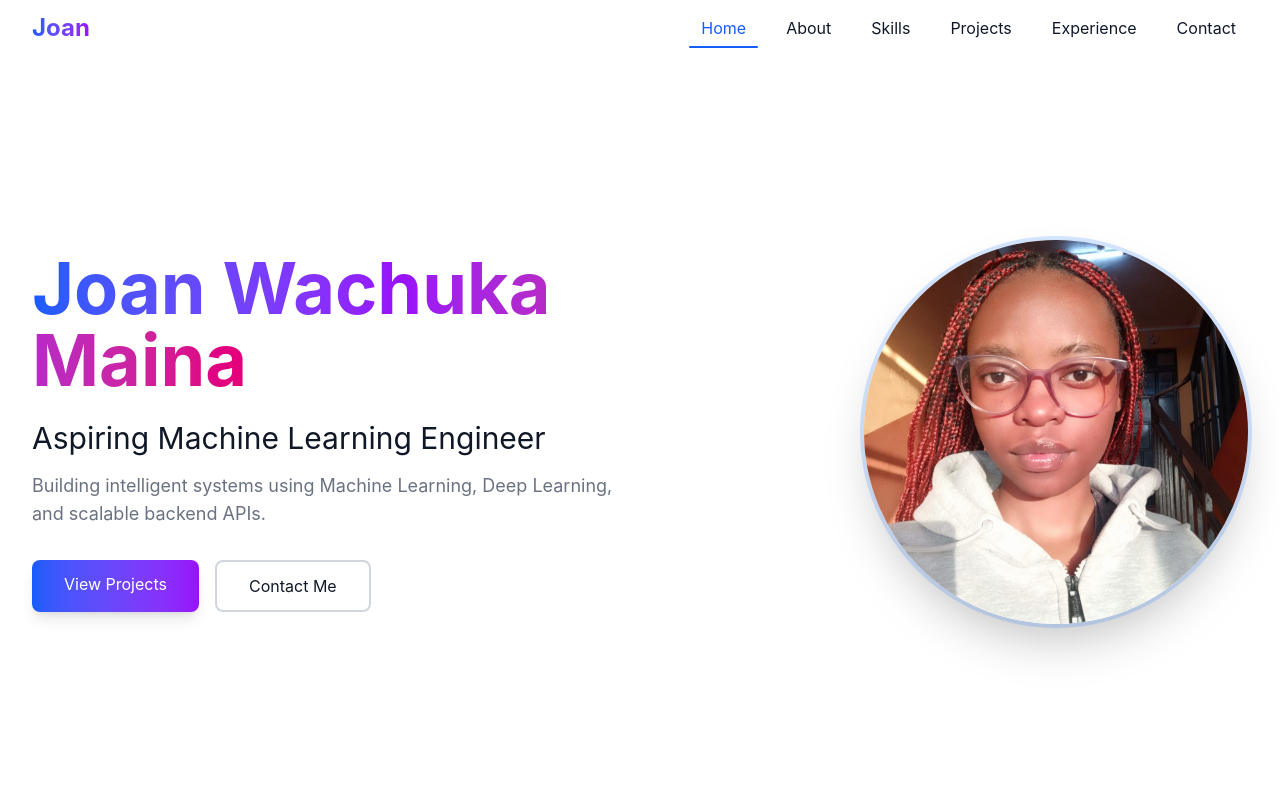
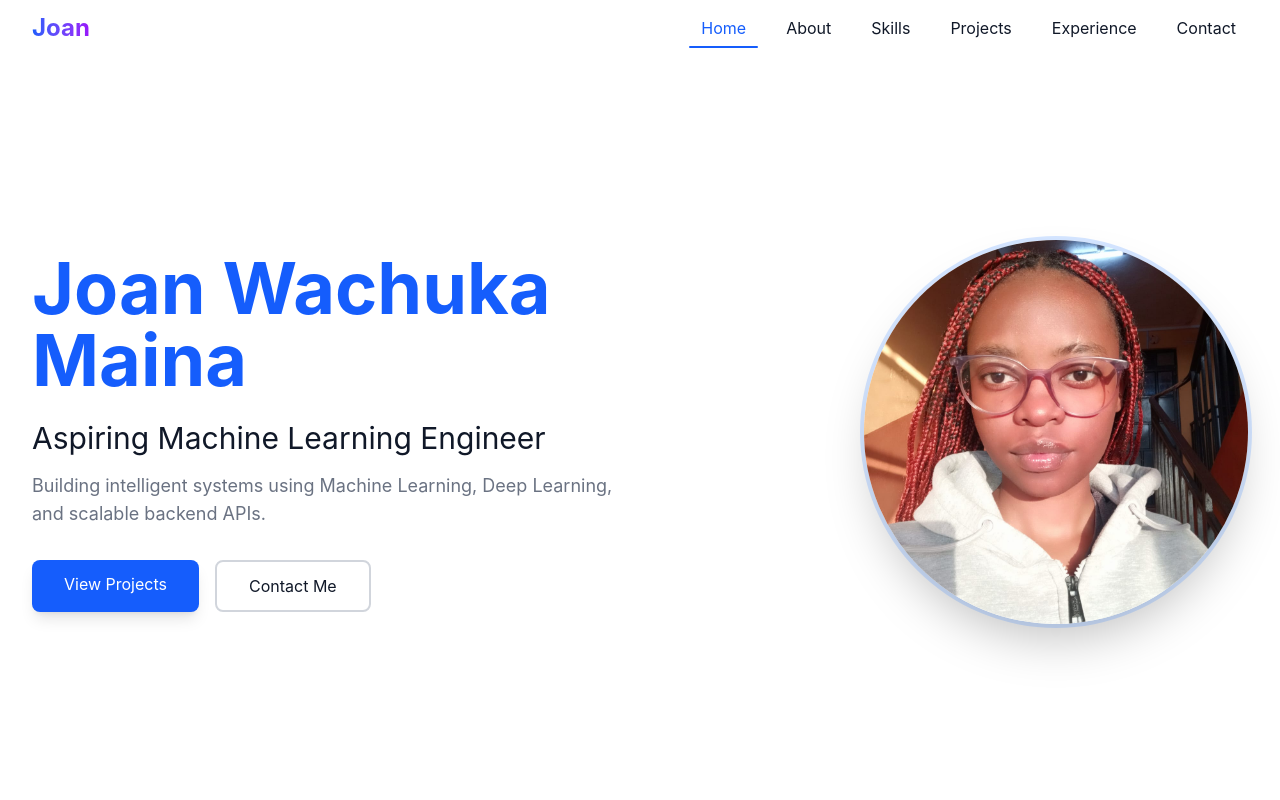
Before and after one commit to jianna4/portfolio, a React app: page / in a window 1280 px wide. Shown: the top 800 px of the page. Built offline with nearby package versions, Linux system fonts and the light colour scheme; the HTML template or start-up script is replaced by a standard one.

Commit message:
change ofcolorschema

```diff
--- a/src/components/Contacts.jsx
+++ b/src/components/Contacts.jsx
@@ -127,7 +127,7 @@ const Contact = () => {
 
               <button
                 type="submit"
-                className="w-full px-6 py-3 bg-gradient-to-r from-blue-600 to-purple-600 text-white rounded-lg hover:scale-105 transition-transform duration-300 shadow-lg"
+                className="w-full px-6 py-3 bg-blue-600  text-white rounded-lg hover:scale-105 transition-transform duration-300 shadow-lg"
               >
                 Send Message
               </button>
--- a/src/components/Hero.jsx
+++ b/src/components/Hero.jsx
@@ -11,7 +11,7 @@ const Hero = () => {
           {/* Left side - Text Content */}
           <div className="flex-1 text-center md:text-left">
             <h1 className="text-4xl sm:text-5xl md:text-6xl lg:text-7xl font-bold mb-6">
-              <span className="bg-gradient-to-r from-blue-600 via-purple-600 to-pink-600 bg-clip-text text-transparent">
+              <span className=" bg-blue-600  bg-clip-text text-transparent">
                 Joan Wachuka Maina
               </span>
             </h1>
@@ -24,7 +24,7 @@ const Hero = () => {
             <div className="flex flex-col sm:flex-row gap-4 justify-center md:justify-start">
               <a
                 href="#projects"
-                className="px-8 py-3 bg-gradient-to-r from-blue-600 to-purple-600 text-white rounded-lg hover:scale-105 transition-transform duration-300 shadow-lg hover:shadow-xl text-center"
+                className="px-8 py-3 bg-blue-600 text-white rounded-lg hover:scale-105 transition-transform duration-300 shadow-lg hover:shadow-xl text-center"
               >
                 View Projects
               </a>
```
